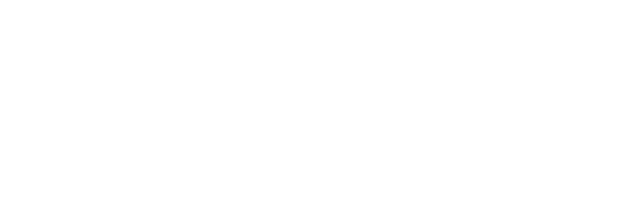
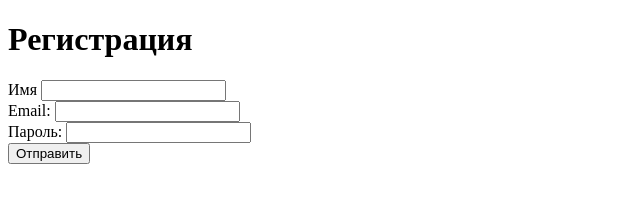
Before and after one commit to vladimircvetov99-web/Form-Validation, a plain HTML site: page index.html in a window 1280 px wide. Shown: the whole page, without its empty margins (0-640 px from the left). Drawn offline with Linux system fonts and the light colour scheme.

Commit message:
Create a form validation layout

```diff
--- a/index.html
+++ b/index.html
@@ -7,6 +7,22 @@
     <link rel="stylesheet" href="CSS/style.css" />
   </head>
   <body>
+    <form action="#" id="form" class="form">
+      <h1 class="form__title">Регистрация</h1>
+      <div class="form__item">
+        <label for="name" class="form__label">Имя</label>
+        <input type="text" id="name" autocomplete="off" />
+      </div>
+      <div class="form__item">
+        <label for="email" class="form__label">Email:</label>
+        <input type="email" id="email" autocomplete="off" />
+      </div>
+      <div class="form__item">
+        <label for="password" class="form__label">Пароль:</label>
+        <input type="password" id="password" autocomplete="off" />
+      </div>
+      <button type="submit" class="form__btn">Отправить</button>
+    </form>
     <script src="JS/script.js"></script>
   </body>
 </html>
```
